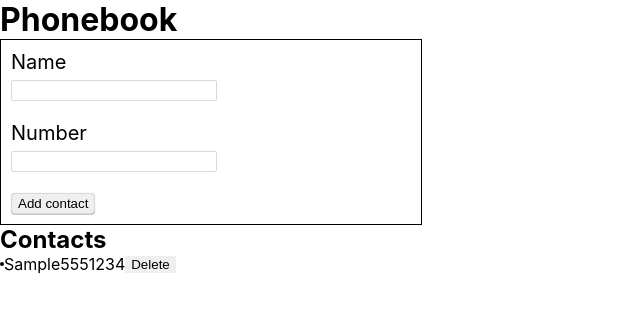
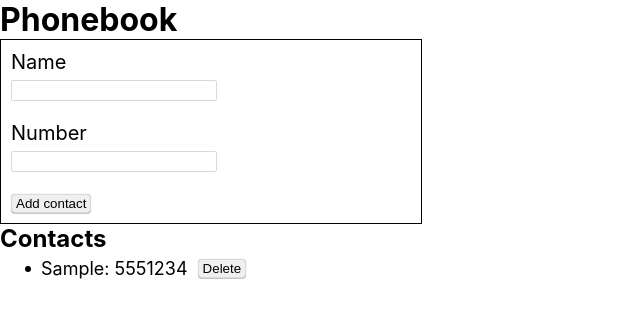
Before and after one commit to Tatiana-Kashcha/goit-react-hw-02-phonebook, a React (Create React App) app: page / in a window 1280 px wide. Both pictures are taken after typing "Sample", "5551234" into the empty fields and a click on the button "Add contact". Shown: the top 318 px of the page, without its empty margins (0-640 px from the left). Built offline with nearby package versions, Linux system fonts and the light colour scheme.

Commit message:
upd styled items

```diff
--- a/src/components/ContactForm/ContactForm.styled.js
+++ b/src/components/ContactForm/ContactForm.styled.js
@@ -5,7 +5,7 @@ export const Form = styled.form`
   padding: 10px;
   border: 1px solid rgb(0, 0, 0);
   button {
-    padding: 2px 6px;
+    padding: 1px 4px;
     border: 1px solid rgb(219, 216, 216);
     border-radius: 4px;
     cursor: pointer;
--- a/src/components/ContactList/ContactList.styled.js
+++ b/src/components/ContactList/ContactList.styled.js
@@ -3,13 +3,15 @@ import styled from 'styled-components';
 export const List = styled.ul``;
 
 export const ListItems = styled.li`
+  padding: 5px 25px;
+  margin-bottom: 10px;
   display: flex;
   align-items: center;
   &::before {
     content: '';
     background: black;
-    width: 4px;
-    height: 4px;
+    width: 6px;
+    height: 6px;
     border-radius: 50%;
   }
 `;
--- a/src/components/ContactListItems/ContactListItems.jsx
+++ b/src/components/ContactListItems/ContactListItems.jsx
@@ -1,12 +1,14 @@
+import * as s from './ContactListItems.styled';
+
 export const ContactListItems = ({
   user: { name, number, id },
   deleteUser,
 }) => {
   return (
     <>
-      <p>{name}</p>
-      <p>{number}</p>
-      <button onClick={() => deleteUser(id)}>Delete</button>
+      <s.Name>{name}:</s.Name>
+      <s.Number>{number}</s.Number>
+      <s.Button onClick={() => deleteUser(id)}>Delete</s.Button>
     </>
   );
 };
--- a/src/components/ContactListItems/ContactListItems.styled.js
+++ b/src/components/ContactListItems/ContactListItems.styled.js
@@ -1 +1,21 @@
 import styled from 'styled-components';
+
+export const Button = styled.button`
+  padding: 1px 4px;
+  margin-left: 10px;
+  border: 1px solid rgb(219, 216, 216);
+  border-radius: 4px;
+  cursor: pointer;
+  box-shadow: rgba(0, 0, 0, 0.12) 0px 0px 1px, rgba(0, 0, 0, 0.14) 0px 0px 1px,
+    rgba(0, 0, 0, 0.2) 0px 1px 0px;
+`;
+
+export const Name = styled.p`
+  font-size: 18px;
+  margin-left: 10px;
+`;
+
+export const Number = styled.p`
+  font-size: 18px;
+  margin-left: 5px;
+`;
```
